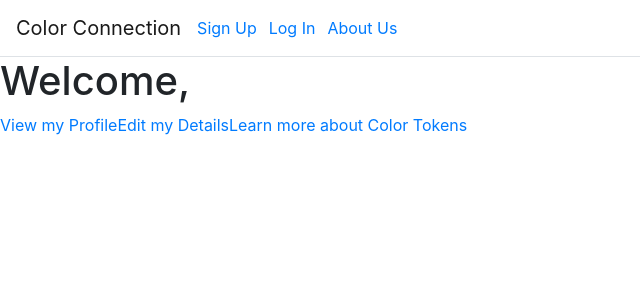
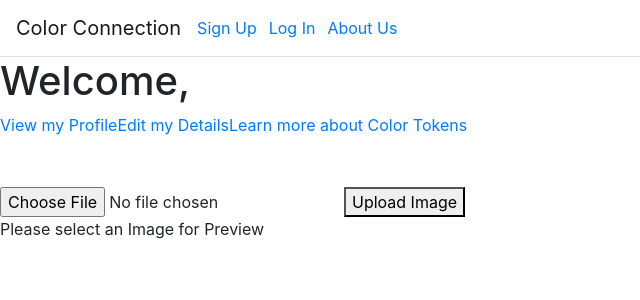
Before and after one commit to kelleymichelle/color-connection, a React (Create React App) app: page /dashboard in a window 1280 px wide. Shown: the top 300 px of the page, without its empty margins (0-640 px from the left). Built offline with nearby package versions, Linux system fonts and the light colour scheme; no server answers.

Commit message:
added imageuploader component and connected backend to cloudinary to host pictures in the cloud.

```diff
--- /dev/null
+++ b/src/components/profile/Gender.js
@@ -0,0 +1,9 @@
+import React from 'react'
+
+export default function Gender(props) {
+  return (
+    <div>
+      Gender: {props.gender}
+    </div>
+  )
+}
--- /dev/null
+++ b/src/components/profile/ImageUploader.js
@@ -0,0 +1,81 @@
+import React from 'react'
+import axios from 'axios'
+import { connect } from 'react-redux'
+
+class ImageUploader extends React.Component {
+  constructor(props) {
+    super(props);
+    this.state = {file: '',imagePreviewUrl: '', redirect: ''};
+  }
+
+  _handleSubmit(e) {
+    e.preventDefault();
+    // TODO: do something with -> this.state.file
+    console.log('handle uploading-', this.state.file);
+    const file = this.state.imagePreviewUrl
+    const userId = this.props.user.id
+
+    axios.post(`http://localhost:3001/users/${userId}/upload-image`, {file}, {withCredentials: true})
+    .then(response => {
+      if (response.data) {
+        // debugger
+        // const { birthday, gender, location } = response.data
+        this.props.dispatch({ type: 'UPDATE_USER_INFO', payload: response.data })
+        // this.redirect()
+        this.setState({
+          redirect: "/dashboard"
+      })
+     } else {
+        this.setState({
+          errors: response.data.errors
+        })
+      }
+    })
+    .catch(error => console.log('api errors:', error))
+
+  }
+
+  _handleImageChange(e) {
+    e.preventDefault();
+
+    let reader = new FileReader();
+    let file = e.target.files[0];
+
+    reader.onloadend = () => {
+      this.setState({
+        file: file,
+        imagePreviewUrl: reader.result
+      });
+    }
+
+    reader.readAsDataURL(file)
+  }
+
+  render() {
+    let {imagePreviewUrl} = this.state;
+    let $imagePreview = null;
+    if (imagePreviewUrl) {
+      $imagePreview = (<img style={{width: '10%', height: '10%'}} src={imagePreviewUrl} alt="preview"/>);
+    } else {
+      $imagePreview = (<div>Please select an Image for Preview</div>);
+    }
+
+    return (
+      <div>
+        <form onSubmit={(e)=>this._handleSubmit(e)}>
+          <input className="fileInput"
+            type="file"
+            onChange={(e)=>this._handleImageChange(e)} />
+          <button className="submitButton"
+            type="submit"
+            onClick={(e)=>this._handleSubmit(e)}>Upload Image</button>
+        </form>
+        <div className="imgPreview">
+          {$imagePreview}
+        </div>
+      </div>
+    )
+  }
+}
+
+export default connect()(ImageUploader)
--- /dev/null
+++ b/src/components/profile/Location.js
@@ -0,0 +1,10 @@
+import React from 'react'
+
+export default function Location(props) {
+
+  return (
+    <div>
+      {props.location}
+    </div>
+  )
+}
--- /dev/null
+++ b/src/components/profile/UserBio.js
@@ -0,0 +1,8 @@
+import React from 'react'
+
+export default function UserBio(props) {
+
+  return (
+    <div>{props.bio}</div>
+  )
+}
--- a/src/components/profile/Zodiac.js
+++ b/src/components/profile/Zodiac.js
@@ -18,6 +18,8 @@ export default function Zodiac(props) {
   }
 
   return (
-    <h1>{sign[props.zodiac]}</h1>
+    <div>
+      <h2>{sign[props.zodiac]}</h2>
+    </div>
   )
 }
--- a/src/containers/Dashboard.js
+++ b/src/containers/Dashboard.js
@@ -7,6 +7,8 @@ import { Link } from 'react-router-dom'
 
 import Horoscope from '../components/dashboard/Horoscope'
 import ColorToken from '../components/dashboard/ColorToken'
+
+import ImageUploader from '../components/profile/ImageUploader'
 
 class Dashboard extends React.Component {
 
@@ -35,6 +37,7 @@ class Dashboard extends React.Component {
             <Link to="/color-info">Learn more about Color Tokens</Link>
             <Horoscope/>
             <ColorToken color={user.color} />
+            <ImageUploader user={user}/>
           </div>
       </>
     )
--- a/src/containers/Profile.js
+++ b/src/containers/Profile.js
@@ -1,6 +1,9 @@
 import React from 'react'
 import ColorToken from '../components/dashboard/ColorToken'
 import Zodiac from '../components/profile/Zodiac'
+import UserBio from '../components/profile/UserBio'
+import Location from '../components/profile/Location'
+import Gender from '../components/profile/Gender'
 
 export default class Profile extends React.Component {
   state = {
@@ -29,6 +32,9 @@ export default class Profile extends React.Component {
         <h1>{user.name} Profile</h1>
         <ColorToken color={user.color} />
         <Zodiac zodiac={user.zodiac} />
+        <UserBio bio={user.bio} />
+        <Location location={user.location} />
+        <Gender gender={user.gender} />
       </div>
     )}
     return (
```
